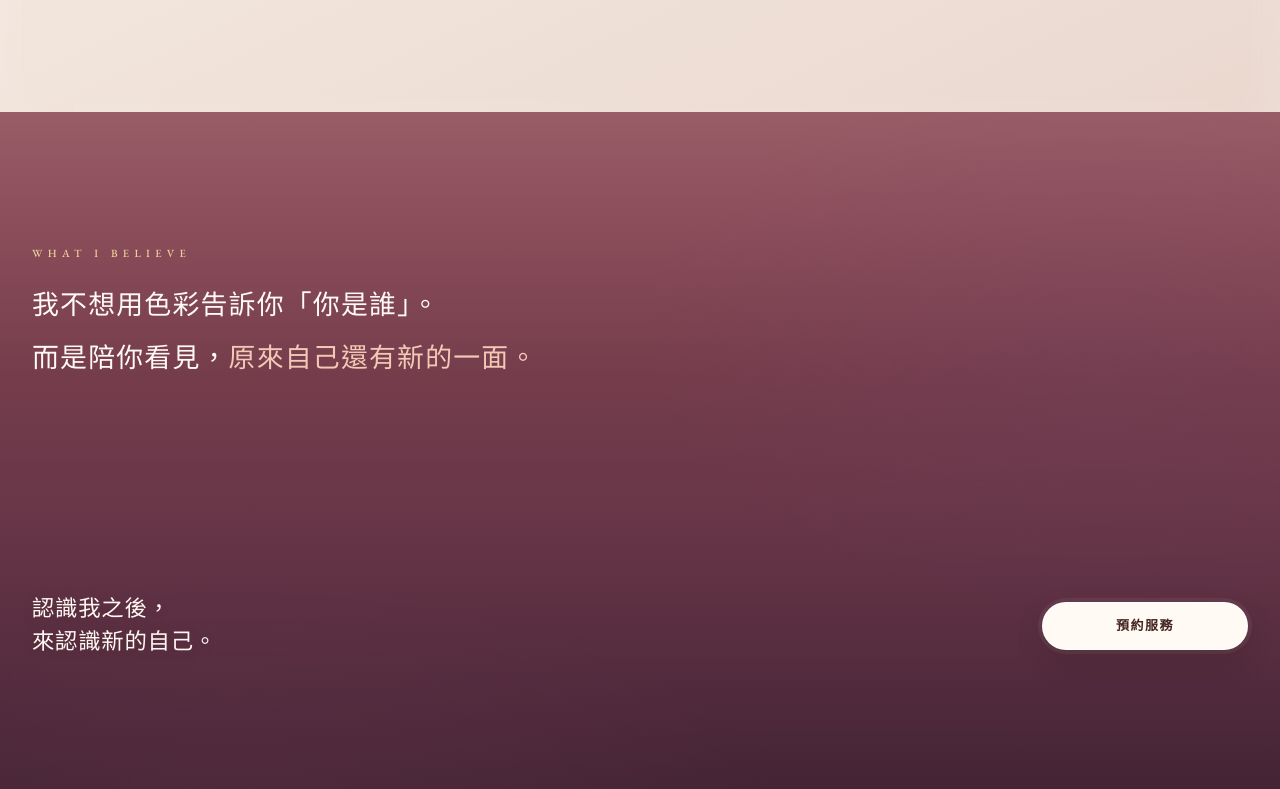
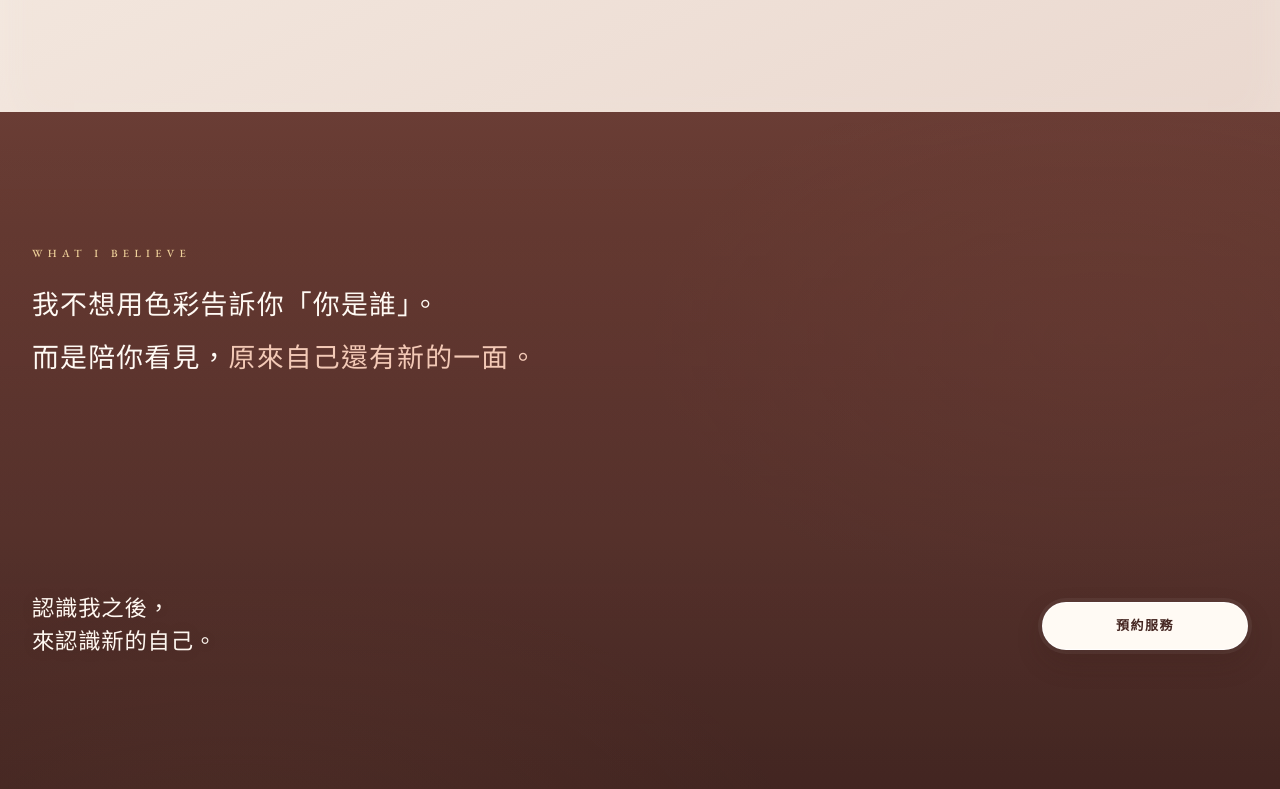
Before and after one commit to hannahchen6134/soulcolor682786, a plain HTML site: page profile.html in a window 1280 px wide. Shown: the part 2848-3637 px from the top of the page. Drawn offline with nearby package versions, Linux system fonts and the light colour scheme; animation ran at ten frames a second.

Commit message:
Use warm coffee red for profile ending

```diff
--- a/assets/styles.css
+++ b/assets/styles.css
@@ -548,7 +548,7 @@ body:has(.closing-cta.reveal.is-visible) .site-footer { opacity:1; clip-path:ins
 .profile-belief blockquote span { display: block; text-wrap: balance; }
 .profile-belief blockquote span + span { margin-top: 12px; }
 .profile-belief strong { color: #f3c9b6; font-weight: 500; }
-.profile-ending { --ending-gradient:linear-gradient(to top,#24131f 0%,#3b1d2e 22%,#57293b 46%,#713847 70%,#8b4d59 88%,#985d67 100%); position:relative; isolation:isolate; overflow:hidden; color:#fff8f1; background:transparent; }
+.profile-ending { --ending-gradient:linear-gradient(to top,#2f1916 0%,#3d211d 22%,#4b2924 46%,#59312b 70%,#633830 88%,#6a3d35 100%); position:relative; isolation:isolate; overflow:hidden; color:#fff8f1; background:transparent; }
 .profile-ending .profile-belief,
 .profile-ending .closing-cta--profile,
 .profile-ending .site-footer { background:transparent; }
@@ -567,7 +567,7 @@ body[data-page="profile"] .profile-ending .site-footer { clip-path:none; transit
 .profile-ending::after { content:''; position:absolute; inset:0; z-index:1; pointer-events:none; opacity:.6; background:linear-gradient(to top,rgba(255,218,201,.03) 0%,rgba(255,221,207,.1) 44%,rgba(255,238,226,0) 100%); -webkit-mask-image:linear-gradient(to top,#000 0%,#000 94%,transparent 100%); mask-image:linear-gradient(to top,#000 0%,#000 94%,transparent 100%); -webkit-mask-position:bottom; mask-position:bottom; -webkit-mask-repeat:no-repeat; mask-repeat:no-repeat; -webkit-mask-size:100% 0%; mask-size:100% 0%; transition:-webkit-mask-size 2.4s linear,mask-size 2.4s linear; }
 .profile-ending::before,
 .profile-ending::after { transition-duration:2.55s; transition-timing-function:cubic-bezier(.22,.6,.32,1); }
-.profile-ending::after { opacity:.72; background:radial-gradient(ellipse 62% 46% at 18% 86%,rgba(168,91,116,.18),transparent 72%),radial-gradient(ellipse 48% 42% at 86% 26%,rgba(118,76,127,.16),transparent 74%),linear-gradient(to top,rgba(255,208,218,.035) 0%,rgba(229,182,207,.09) 52%,rgba(255,238,242,0) 100%); }
+.profile-ending::after { opacity:.62; background:radial-gradient(ellipse 62% 46% at 18% 86%,rgba(191,119,94,.13),transparent 72%),radial-gradient(ellipse 48% 42% at 86% 26%,rgba(153,91,73,.11),transparent 74%),linear-gradient(to top,rgba(255,218,201,.025) 0%,rgba(231,181,161,.075) 52%,rgba(255,238,226,0) 100%); }
 .ending-reveal.is-visible::before,
 .ending-reveal.is-visible::after { -webkit-mask-size:100% 110%; mask-size:100% 110%; }
 .page-ending .closing-cta,
--- a/profile.html
+++ b/profile.html
@@ -8,7 +8,7 @@
   <meta property="og:title" content="關於青青｜Soul Color 人物調色盤">
   <meta property="og:description" content="用色彩與對談，看見不同的你。">
   <meta property="og:type" content="website">
-<link rel="stylesheet" href="assets/styles.css?v=20261003mobiletype1">
+<link rel="stylesheet" href="assets/styles.css?v=20261003coffeered1">
 </head>
 <body data-page="profile">
   <a class="skip-link" href="#main">跳至主要內容</a>
```
